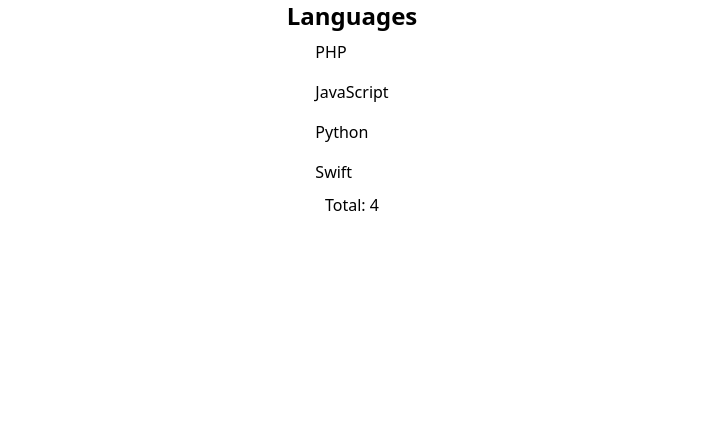
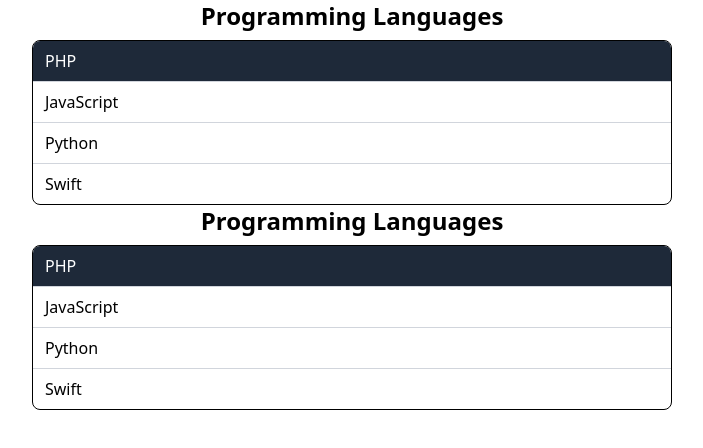
Before and after one commit to daniyalnamdar/typescripct-app, a React (Vite) app: page / in a window 1280 px wide. Shown: the top 448 px of the page, without its empty margins (288-991 px from the left). Built offline with nearby package versions, Linux system fonts and the light colour scheme.

Commit message:
component state example

```diff
--- a/src/App.tsx
+++ b/src/App.tsx
@@ -1,46 +1,11 @@
-import Message from './components/Message'
+import ListComponent from './components/ListComponent'
 
 function App() {
-   // How to show map and list in react
-   const dudes = ['Dani', 'Shano', 'Can']
-   // Conditional rendering
-   const languages = ['PHP', 'JavaScript', 'Python', 'Swift']
-
-   // Hnadle DOM Events
-   const handleClick = (language: string) => {
-      alert(language)
-   }
    return (
       <>
-         <div className="flex flex-col justify-center items-center">
-            {/* <h1>Hello React!</h1>
-            <p>HEllo</p>
-            <Message />
-            <h2>Handsome Niggas</h2>
-            <ul>
-               {dudes.map((dude, index) => (
-                  <li key={index}>{dude}</li>
-               ))}
-            </ul> */}
-            <h1 className="text-2xl font-bold">Languages</h1>
-            <ul>
-               {languages.map((language, index) => (
-                  <li
-                     className="py-2"
-                     onClick={() => handleClick(language)}
-                     key={index}
-                  >
-                     {language}
-                  </li>
-               ))}
-            </ul>
-            <hr />
-            {languages.length === 0 && <p> There are no items in the list.</p>}
-            {languages.length > 0 ? (
-               <p>Total: {languages.length}</p>
-            ) : (
-               <p>Total: 0</p>
-            )}
+         <div className="flex flex-col">
+            <ListComponent />
+            <ListComponent />
          </div>
       </>
    )
--- /dev/null
+++ b/src/components/ListComponent.tsx
@@ -0,0 +1,30 @@
+import { useState } from 'react'
+
+const ListComponent = () => {
+   const languages = ['PHP', 'JavaScript', 'Python', 'Swift']
+   const [selectedItem, setSelectedItem] = useState(0)
+   return (
+      <>
+         <div className="flex flex-col justify-center items-center">
+            <h1 className="text-2xl font-bold mb-2">Programming Languages</h1>
+            <ul className="w-1/2 border border-grau-200 rounded-lg divide-y divide-gray-300 overflow-hidden">
+               {languages.map((language, index) => (
+                  <li
+                     className={
+                        selectedItem === index
+                           ? 'py-2 px-3 bg-gray-800 text-white'
+                           : 'py-2 px-3'
+                     }
+                     key={index}
+                     onClick={() => setSelectedItem(index)}
+                  >
+                     {language}
+                  </li>
+               ))}
+            </ul>
+         </div>
+      </>
+   )
+}
+
+export default ListComponent
```
